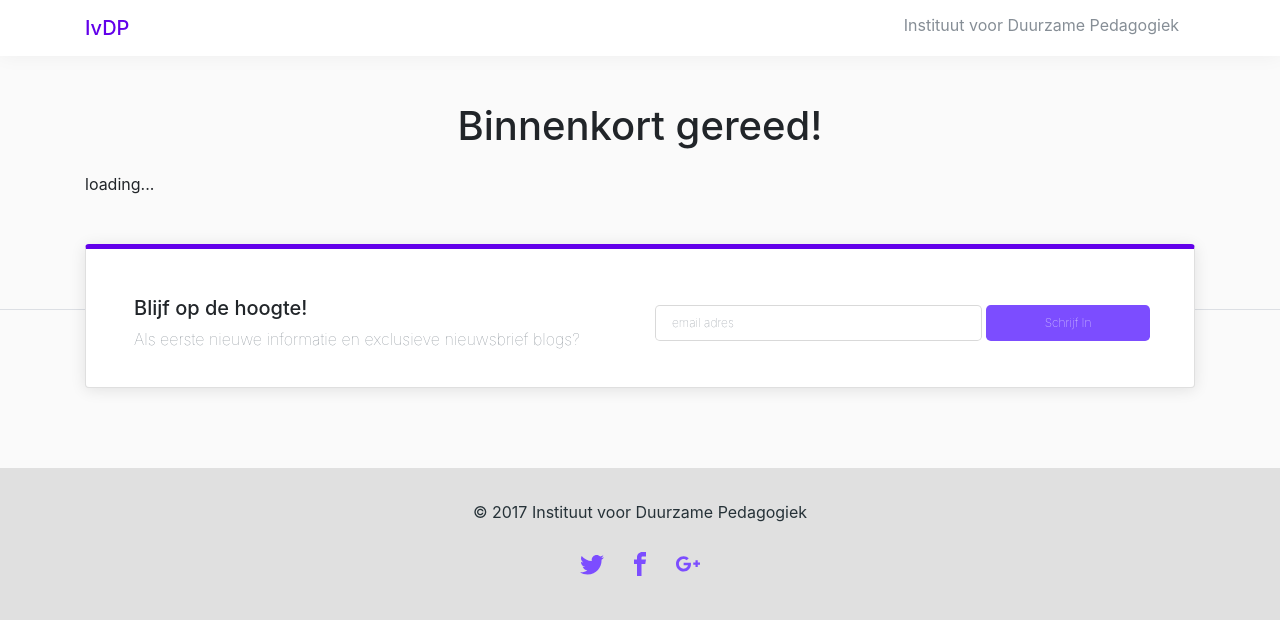
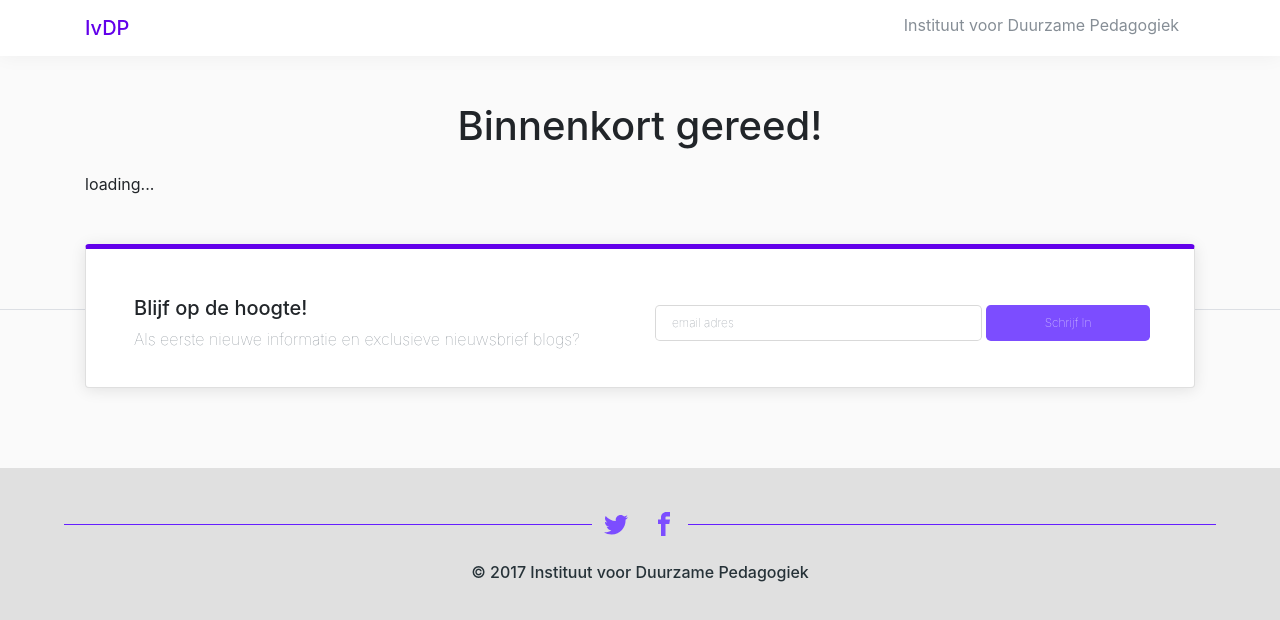
Before and after one commit to mbicknese/maaikevandeursen, a Vue app: page / in a window 1280 px wide. Shown: the top 620 px of the page. Built offline with nearby package versions, Linux system fonts and the light colour scheme; no server answers.

Commit message:
Small footer tweak

```diff
--- a/src/App.vue
+++ b/src/App.vue
@@ -15,20 +15,23 @@
     </main>
     <footer class="bottom-footer">
       <div class="container text-center">
-        <p>&copy; 2017 Instituut voor Duurzame Pedagogiek</p>
         <nav class="social">
           <ul>
-            <li><a href="https://twitter.com/het_IvDP">
-              <svg><use xlink:href="static/icons.svg#icon-twitter"></use></svg>
-            </a></li>
-            <li><a href="https://www.facebook.com/Instituut-voor-Duurzame-Pedagogiek">
-              <svg><use xlink:href="static/icons.svg#icon-facebook"></use></svg>
-            </a></li>
-            <li><a href="https://plus.google.com/">
+            <li>
+              <a href="https://twitter.com/het_IvDP">
+                <svg><use xlink:href="static/icons.svg#icon-twitter"></use></svg>
+              </a>
+            </li><li>
+              <a href="https://www.facebook.com/Instituut-voor-Duurzame-Pedagogiek">
+                <svg><use xlink:href="static/icons.svg#icon-facebook"></use></svg>
+              </a>
+            </li>
+            <li v-if="false"><a href="https://plus.google.com/">
               <svg><use xlink:href="static/icons.svg#icon-google-plus"></use></svg>
             </a></li>
           </ul>
         </nav>
+        <p class="h6">&copy; 2017 Instituut voor Duurzame Pedagogiek</p>
       </div>
     </footer>
   </div>
@@ -63,11 +66,23 @@ export default {
     list-style: none;
     padding: 0;
   }
+  .social ul:before {
+    content: '';
+    display: block;
+    position: absolute;
+    width: 90vw;
+    left: 5vw;
+    border-top: 1px solid #651FFF;
+    margin-top: 1.5rem;
+  }
   .social li {
+    position: relative;
+    z-index: 2;
     display: inline-block;
     width: 3rem;
     height: 3rem;
     padding: 0.75rem;
+    background: #E0E0E0;
   }
   .social a svg {
     width: 100%;
```
